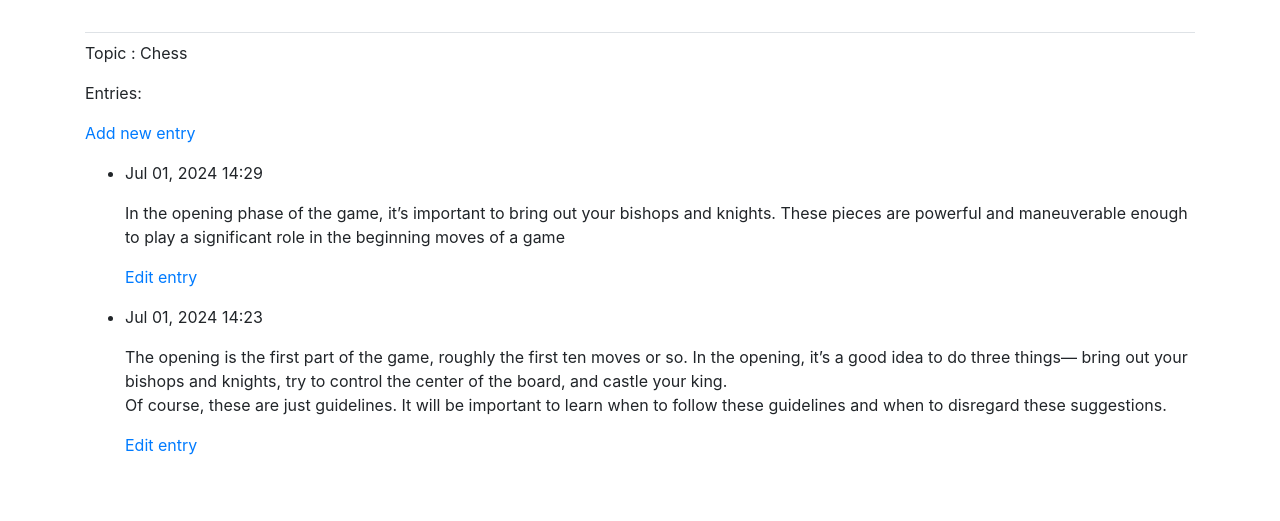
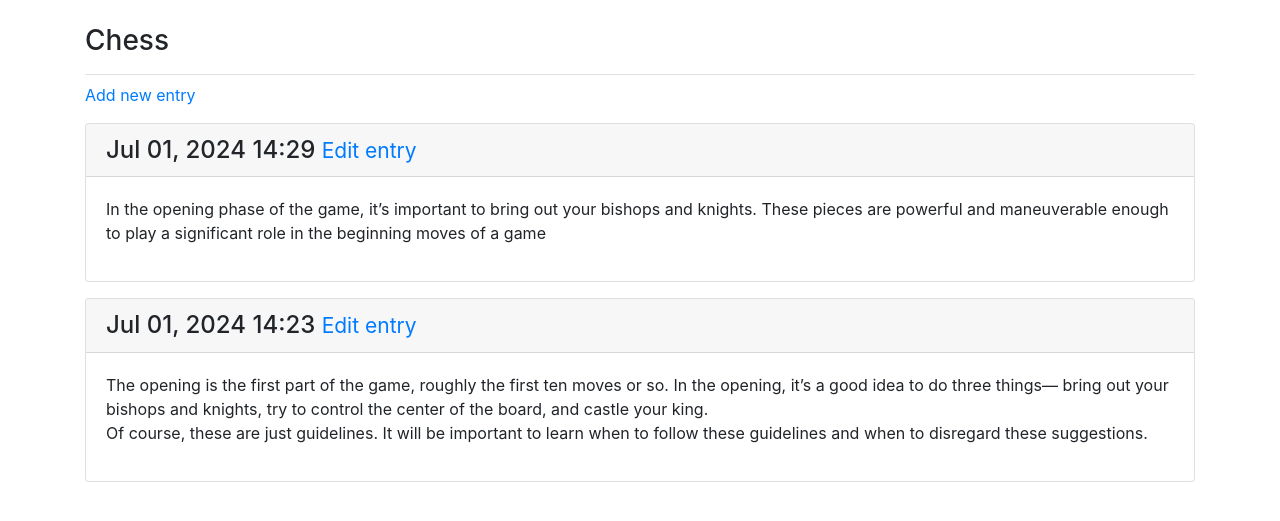
Before and after one commit to AlkhairMo/Project-3-Wep-application, a Django app: page /topics/1/ in a window 1280 px wide. Shown: the part 58-579 px from the top of the page. Run offline with Django 5.2, Linux system fonts and the light colour scheme; a user stored in the database is signed in; data comes from the database, SQL or seed files in the repository; both versions use the stored data as it was after the commit; some libraries are stand-ins or nearby versions.

Commit message:
styling topic page that showing entries

```diff
--- a/learning_log/learning_logs/templates/learning_logs/topic.html
+++ b/learning_log/learning_logs/templates/learning_logs/topic.html
@@ -1,25 +1,26 @@
 {% extends "learning_logs/base.html" %}
 
+{% block page_header %}
+  <h3>{{ topic }}</h3>
+{% endblock page_header %}
+
 {% block content %}
-
-  <p>Topic : {{ topic }}</p>
-
-  <p>Entries:</p>
   <p>
     <a href="{% url 'learning_logs:new_entry' topic.id %}">Add new entry</a>
   </p>
-  <ul>
-      {% for entry in entries %}
-        <li>
-            <p>{{ entry.date_added|date:'M d, Y H:i' }}</p>
-            <p>{{ entry.text|linebreaks }}</p>
-            <p>
-                <a href="{% url 'learning_logs:edit_entry' entry.id %}">Edit entry</a>
-            </p>
-        </li>
-      {% empty %}
-        <li>There are no entries for this topic yet.</li>
-      {% endfor %}
-  </ul>
+
+  {% for entry in entries %}
+    <div  class="card mb-3">
+        <h4 class="card-header">{{ entry.date_added|date:'M d, Y H:i' }}
+        <small><a href="{% url 'learning_logs:edit_entry' entry.id %}">
+            Edit entry</a></small>
+        </h4>
+        <div class="card-body">
+            {{ entry.text|linebreaks }}
+        </div>
+    </div>
+    {% empty %}
+      <p>There are no entries for this topic yet.</p>
+    {% endfor %}
 
 {% endblock content %}
```
Also changed, not shown: learning_log/db.sqlite3.
